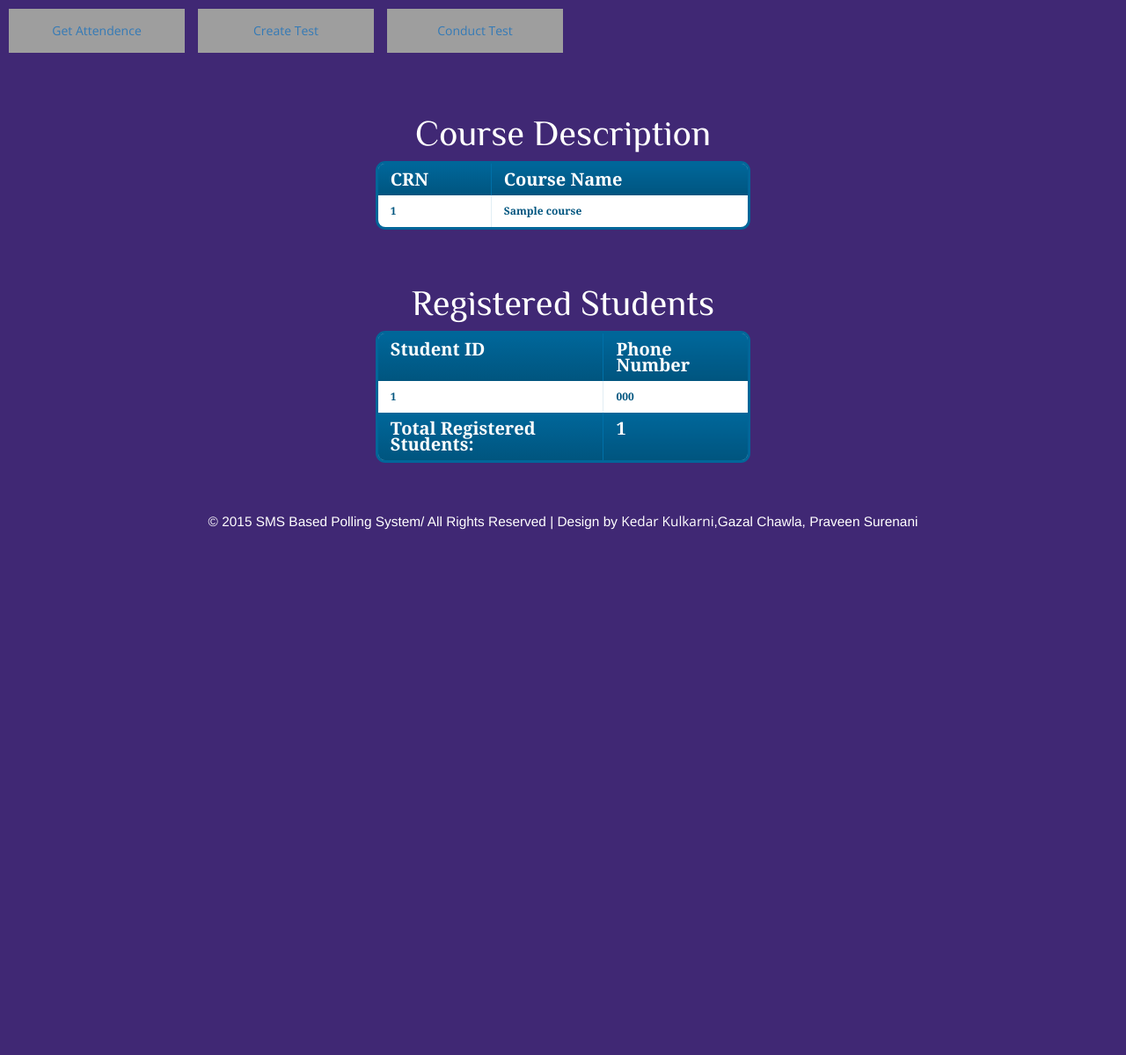
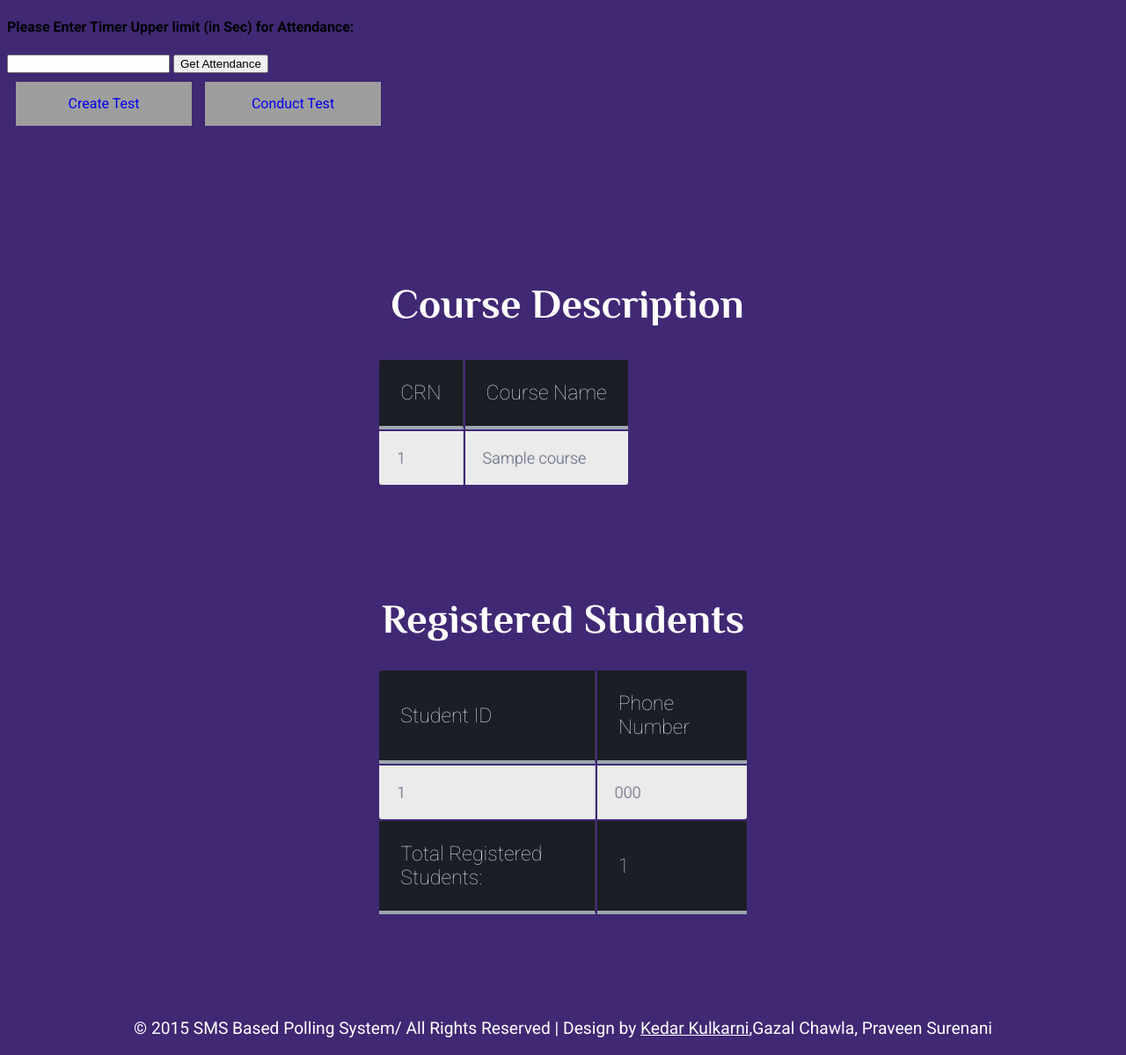
Before and after one commit to kedark3/SMSpoll, a Django app: template SMSpoll/templates/AfterCourseSelection.html in a window 1280 px wide. Shown: the whole page at 88% size. Before the commit the page ends 602 px from the top, so only its background shows below. Run offline with Django 3.2, Linux system fonts and the light colour scheme; tables that the repository leaves empty hold one stand-in row (values such as "Sample post"); the template is opened without the code that fills it: values that come from a table or form of the project are taken from there, most other values are stand-ins (such as "Sample title", 1, 10 or a date in 2020); parts of the project's set-up code (start-up, migrations or seed data) failed here and were passed over; grey boxes are pictures that could not be loaded.

Commit message:
After running few test cases

```diff
--- a/SMSpoll/login/models.py
+++ b/SMSpoll/login/models.py
@@ -24,6 +24,8 @@ class InstCourse(models.Model):
     crn = models.IntegerField(primary_key=True)
     c_id= models.ForeignKey(Course)
     email = models.ForeignKey(InstReg)
+    class Meta:
+        unique_together = (("crn","c_id"))
 
 class StudReg(models.Model):
     def __str__(self):              # __unicode__ on Python 2
--- a/SMSpoll/login/urls.py
+++ b/SMSpoll/login/urls.py
@@ -4,12 +4,16 @@ from django.conf.urls.defaults import patterns,url
 urlpatterns = patterns('',
     url(r'^$', 'SMSpoll.login.views.home'),
     url(r'^login/', 'SMSpoll.login.views.login'),
+    url(r'^logout/', 'SMSpoll.login.views.logout'),
     url(r'^signup/', 'SMSpoll.login.views.signup'),
     url(r'^contact-us/', 'SMSpoll.login.views.contact_us'),
     url(r'^login-check/', 'SMSpoll.login.views.login_check'),
     url(r'^recoverpswd/', 'SMSpoll.login.views.recover_pswd'),
     url(r'^attendance-string/', 'SMSpoll.login.views.attendace_string'),
     url(r'^after-course/', 'SMSpoll.login.views.after_course'),
+    url(r'^add-remove/add', 'SMSpoll.login.views.add_course'),
+    url(r'^add-remove/remove', 'SMSpoll.login.views.remove_course'),
+    url(r'^add-remove/', 'SMSpoll.login.views.addrem'),
     url(r'^student-register/', 'SMSpoll.login.views.student_reg'),
     url(r'^show-attendance/', 'SMSpoll.login.views.show_attendance'),
 )
--- /dev/null
+++ b/SMSpoll/static/insthome/style.css
@@ -0,0 +1,191 @@
+
+@import url(http://fonts.googleapis.com/css?family=Roboto:400,500,700,300,100);
+
+body {
+  background: #402874;
+
+  font-family: "Roboto", helvetica, arial, sans-serif;
+  font-size: 16px;
+  font-weight: 400;
+  text-rendering: optimizeLegibility;
+}
+
+
+a.button {
+    -webkit-appearance: button;
+    -moz-appearance: button;
+    appearance: button;
+
+    text-decoration: none;
+    color: initial;
+}
+div.table-title {
+   display: block;
+  margin: auto;
+  max-width: 600px;
+  padding:5px;
+  width: 100%;
+}
+.infom {
+    width: 33.33%;
+    margin: 3em auto 0;
+}
+body h1 {
+	color: #fff;
+	text-align: center;
+	padding-top: 2em;
+	font-size:2.9em;
+	font-family: 'Philosopher', sans-serif;
+}
+.table-title h3 {
+   color: #fafafa;
+   font-size: 30px;
+   font-weight: 400;
+   font-style:normal;
+   font-family: "Roboto", helvetica, arial, sans-serif;
+   text-shadow: -1px -1px 1px rgba(0, 0, 0, 0.1);
+   text-transform:uppercase;
+}
+
+
+/*** Table Styles **/
+
+.table-fill {
+  background: white;
+  border-radius:3px;
+  border-collapse: collapse;
+
+  margin: auto;
+  max-width: 600px;
+  padding:5px;
+  width: 100%;
+  box-shadow: 0 5px 10px rgba(0, 0, 0, 0.1);
+  animation: float 5s infinite;
+}
+
+th {
+  color:#D5DDE5;;
+  background:#1b1e24;
+  border-bottom:4px solid #9ea7af;
+  border-right: 1px solid #343a45;
+  font-size:23px;
+  font-weight: 100;
+  padding:24px;
+  text-align:left;
+  text-shadow: 0 1px 1px rgba(0, 0, 0, 0.1);
+  vertical-align:middle;
+}
+
+th:first-child {
+  border-top-left-radius:3px;
+}
+
+th:last-child {
+  border-top-right-radius:3px;
+  border-right:none;
+}
+
+tr {
+  border-top: 1px solid #C1C3D1;
+  border-bottom-: 1px solid #C1C3D1;
+  color:#666B85;
+  font-size:16px;
+  font-weight:normal;
+  text-shadow: 0 1px 1px rgba(256, 256, 256, 0.1);
+}
+
+tr:hover td {
+  background:#4E5066;
+  color:#FFFFFF;
+  border-top: 1px solid #22262e;
+  border-bottom: 1px solid #22262e;
+}
+
+tr:first-child {
+  border-top:none;
+}
+
+tr:last-child {
+  border-bottom:none;
+}
+
+tr:nth-child(odd) td {
+  background:#EBEBEB;
+}
+
+tr:nth-child(odd):hover td {
+  background:#4E5066;
+}
+
+tr:last-child td:first-child {
+  border-bottom-left-radius:3px;
+}
+
+tr:last-child td:last-child {
+  border-bottom-right-radius:3px;
+}
+
+td {
+  background:#FFFFFF;
+  padding:20px;
+  text-align:left;
+  vertical-align:middle;
+  font-weight:300;
+  font-size:18px;
+  text-shadow: -1px -1px 1px rgba(0, 0, 0, 0.1);
+  border-right: 1px solid #C1C3D1;
+}
+
+td:last-child {
+  border-right: 0px;
+}
+
+th.text-left {
+  text-align: left;
+}
+
+th.text-center {
+  text-align: center;
+}
+
+th.text-right {
+  text-align: right;
+}
+
+td.text-left {
+  text-align: left;
+}
+
+td.text-center {
+  text-align: center;
+}
+
+td.text-right {
+  text-align: right;
+}
+
+.copy-right {
+    text-align: center;
+    padding: 6em 0 0;
+}
+.copy-right p {
+    color: #fff;
+    font-size: 1.2em;
+    font-weight: 400;
+    margin-bottom: 1em;
+}
+.copy-right p a {
+	color:#fff;
+		 		transition: 0.5s all;
+	-webkit-transition: 0.5s all;
+	-moz-transition: 0.5s all;
+	-o-transition: 0.5s all;
+}
+.copy-right p a:hover {
+	text-decoration: underline;
+	color:#d0d725;
+	transition: 0.5s all;
+	-webkit-transition: 0.5s all;
+	-moz-transition: 0.5s all;
+	-o-transition: 0.5s all;
+}
--- a/SMSpoll/static/login/css/style.css
+++ b/SMSpoll/static/login/css/style.css
@@ -88,6 +88,7 @@ body h2 {
 	font-family: 'Raleway', sans-serif;
     text-align: center;
     font-size: 1.7em;
+    color:black;
 }
 .contact-text4{
     text-align: center;
@@ -937,6 +938,8 @@ h2.resp-tab-active {
 	}
 }
 
+
+/*
 .datagrid table { border-collapse: collapse;
 text-align: left; width: 100%; }
 .datagrid {font: normal 12px/150% Georgia, Times New Roman, Times,
--- a/SMSpoll/templates/AfterCourseSelection.html
+++ b/SMSpoll/templates/AfterCourseSelection.html
@@ -3,8 +3,8 @@
 <head>
 <meta charset="utf-8">
 <title>Course Details</title>
-<link href="/static/login/css/style.css" rel='stylesheet' type='text/css' />
-<link href="/static/login/css/bootstrap.css" rel="stylesheet">
+<link href="/static/insthome/style.css" rel='stylesheet' type='text/css' />
+
 <style type="text/css">
 @import url("sample.css");
 .tile_div a {
@@ -22,7 +22,7 @@
     text-decoration: none;
 }
 .title_div a.last {
-    margin-right: 0;
+    margin-right: 50%;
 }
 
 .clear {
@@ -50,22 +50,27 @@
 
 </head>
 <body>
+
     <div class="tile_div">
-    <a href="/auth/attendance-string/">Get Attendence</a>
+    <form method="get" action="/auth/attendance-string/">
+    <h4>Please Enter Timer Upper limit (in Sec) for Attendance:</h4><input type="number" min="0" name="count" required/>
+    <input type="submit" value ="Get Attendance"/></form>
+
     <a href="#">Create Test</a>
     <a href="#" class="last">Conduct Test</a>
 
     <!--<a href="#" class="last">View Registered Students</a>-->
     <div class="clear"></div>
 </div>
-
 <div class="infom">
+<div class="table-title">
 <h1>Course Description</h1>
-<div class="datagrid">
+</div>
+<div>
 <table>
 <thead><tr><th>CRN</th><th>Course Name</th></tr></thead>
 {% for c in course %}
-<tr><td>{{c.c_id}}</td><td>{{c.course_name}}</td></tr>
+<tr><td class="text-left">{{c.c_id}}</td><td class="text-left"> {{c.course_name}}</td></tr>
 {% endfor %}
 </table>
 </div>
@@ -74,13 +79,14 @@
 <table>
     <thead><tr><th>Student ID</th><th>Phone Number</th></tr></thead>
 {% for s in students %}
-<tr><td>{{s.s_id}}</td><td>{{s.phone}}</td></tr>
+<tr><td class="text-left">{{s.s_id}}</td><td class="text-left">{{s.phone}}</td></tr>
 
 {% endfor %}
 <thead><tr><th>Total Registered Students:</th><th>{{count}}</th></tr>
 
 </table>
 
+</div>
 </div>
 </div>
 <!--start-copyright-->
```
Also changed, not shown: SMSpoll/login/tests.py (+14 -3 lines), SMSpoll/login/views.py (+61 -38 lines), SMSpoll/templates/AddRemove.html (added, +83 -0 lines), SMSpoll/templates/AttendaceCounter.html (+4 -3 lines), SMSpoll/templates/Attendance.html (added, +39 -0 lines), SMSpoll/templates/InstructorHome.html (+11 -6 lines), 4 other files.
